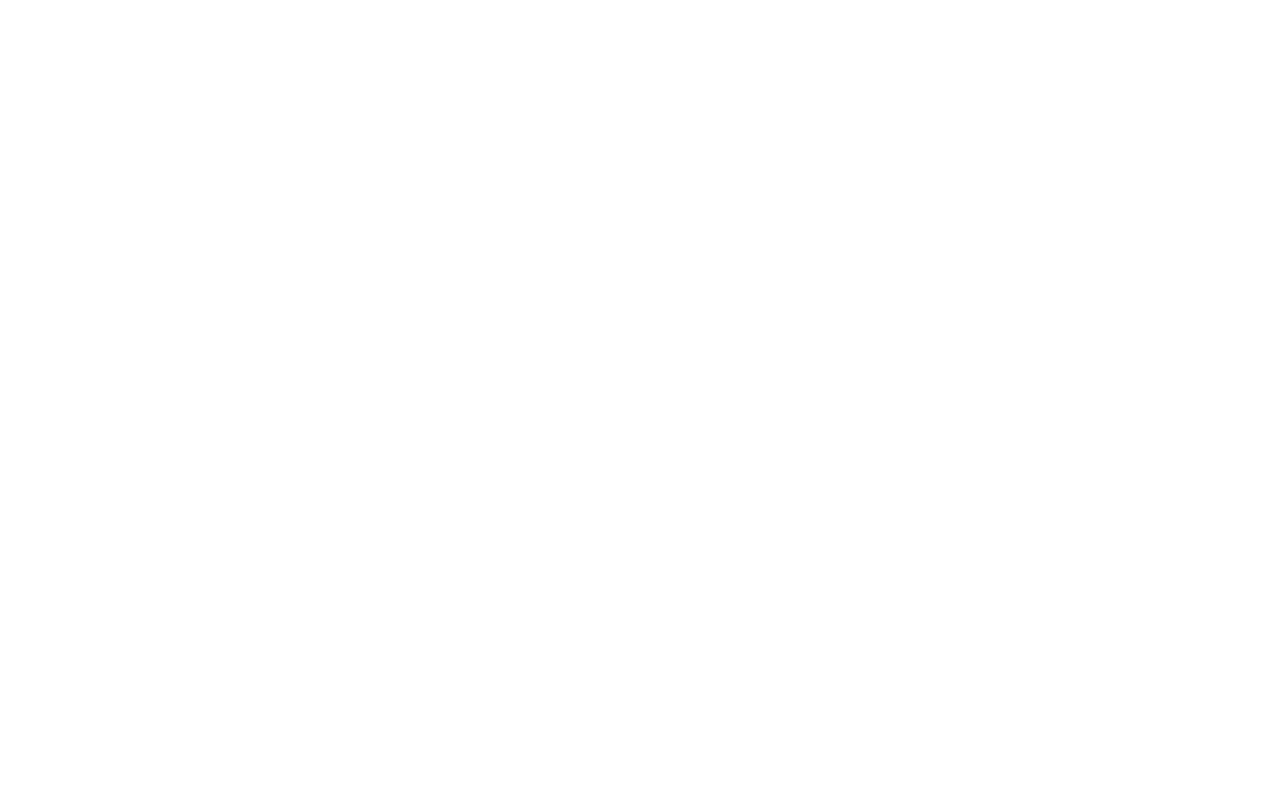
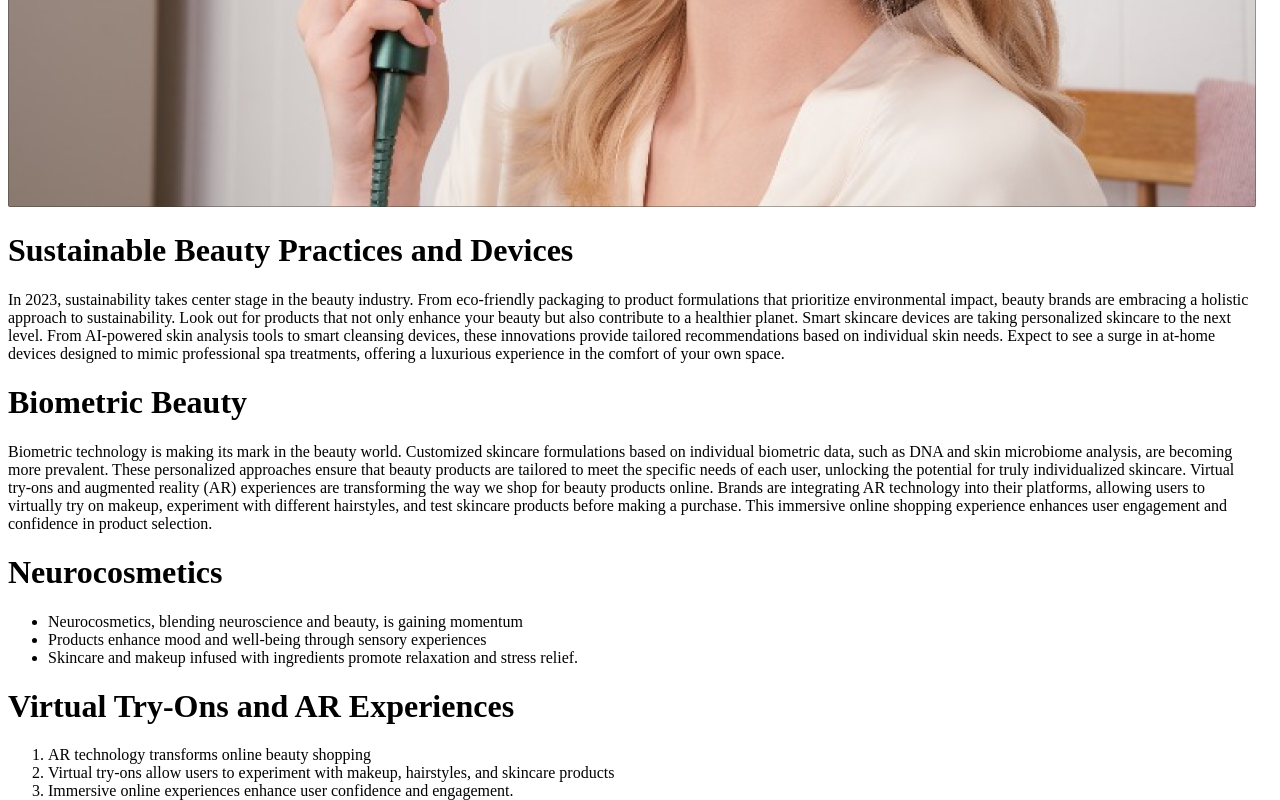
Before and after one commit to AndreAdyatmoko/daily-beauty, a React (Create React App) app: page /featured in a window 1280 px wide. Shown: the part 747-1547 px from the top of the page. Before the commit the page ends 892 px from the top, so only its background shows below. Built offline with nearby package versions, Linux system fonts and the light colour scheme.

Commit message:
Done edit

```diff
--- a/src/components/navbar/featured/Featured.jsx
+++ b/src/components/navbar/featured/Featured.jsx
@@ -3,11 +3,34 @@
 const Featured = () => {
   const featuredData = [
     {
-      imageSrc: "/assets/baner4.jpg",
+      imageSrc: "/assets/banner12.png",
       title: "Reviewing the Latest Beauty Innovations in 2023",
       description:
         "Stay on the cutting edge of beauty with a comprehensive review of the latest innovations in the industry. From skincare breakthroughs to high-tech beauty gadgets, explore what's new in 2023.",
       category: "featured",
+    },
+  ];
+
+  const articleData = [
+    {
+      title: "Sustainable Beauty Practices and Devices",
+      content:
+        "In 2023, sustainability takes center stage in the beauty industry. From eco-friendly packaging to product formulations that prioritize environmental impact, beauty brands are embracing a holistic approach to sustainability. Look out for products that not only enhance your beauty but also contribute to a healthier planet. Smart skincare devices are taking personalized skincare to the next level. From AI-powered skin analysis tools to smart cleansing devices, these innovations provide tailored recommendations based on individual skin needs. Expect to see a surge in at-home devices designed to mimic professional spa treatments, offering a luxurious experience in the comfort of your own space.",
+    },
+    {
+      title: "Biometric Beauty",
+      content:
+        "Biometric technology is making its mark in the beauty world. Customized skincare formulations based on individual biometric data, such as DNA and skin microbiome analysis, are becoming more prevalent. These personalized approaches ensure that beauty products are tailored to meet the specific needs of each user, unlocking the potential for truly individualized skincare. Virtual try-ons and augmented reality (AR) experiences are transforming the way we shop for beauty products online. Brands are integrating AR technology into their platforms, allowing users to virtually try on makeup, experiment with different hairstyles, and test skincare products before making a purchase. This immersive online shopping experience enhances user engagement and confidence in product selection.",
+    },
+    {
+      title: "Neurocosmetics",
+      content:
+        "Neurocosmetics, blending neuroscience and beauty, is gaining momentum. Products enhance mood and well-being through sensory experiences. Skincare and makeup infused with ingredients promote relaxation and stress relief.",
+    },
+    {
+      title: "Virtual Try-Ons and AR Experiences",
+      content:
+        "AR technology transforms online beauty shopping. Virtual try-ons allow users to experiment with makeup, hairstyles, and skincare products. Immersive online experiences enhance user confidence and engagement.",
     },
   ];
 
@@ -44,6 +67,30 @@
           className="w-full max-h-full object-cover"
         />
       </div>
+      <div className="mt-4 px-28">
+        {articleData.map((article, index) => (
+          <div key={index} className={index > 0 ? "mt-4" : ""}>
+            <h1 className="text-4xl font-bold leading-tight">
+              {article.title}
+            </h1>
+            {article.title === "Neurocosmetics" ? (
+              <ul className="list-disc list-inside text-lg mt-4">
+                {article.content.split(". ").map((sentence, idx) => (
+                  <li key={idx}>{sentence}</li>
+                ))}
+              </ul>
+            ) : article.title === "Virtual Try-Ons and AR Experiences" ? (
+              <ol className="list-decimal list-inside text-lg mt-4">
+                {article.content.split(". ").map((sentence, idx) => (
+                  <li key={idx}>{sentence}</li>
+                ))}
+              </ol>
+            ) : (
+              <p className="text-lg mt-4 leading-relaxed">{article.content}</p>
+            )}
+          </div>
+        ))}
+      </div>
     </div>
   );
 };
```
